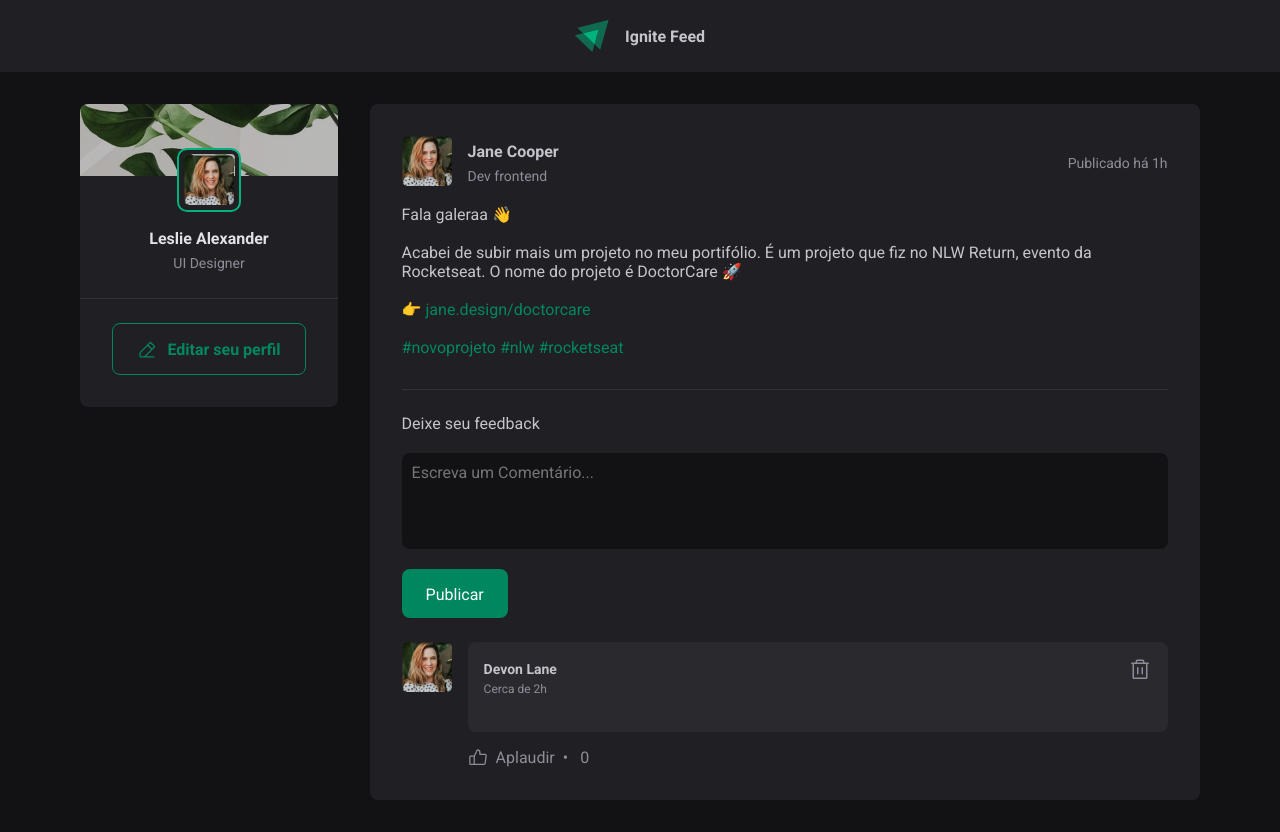
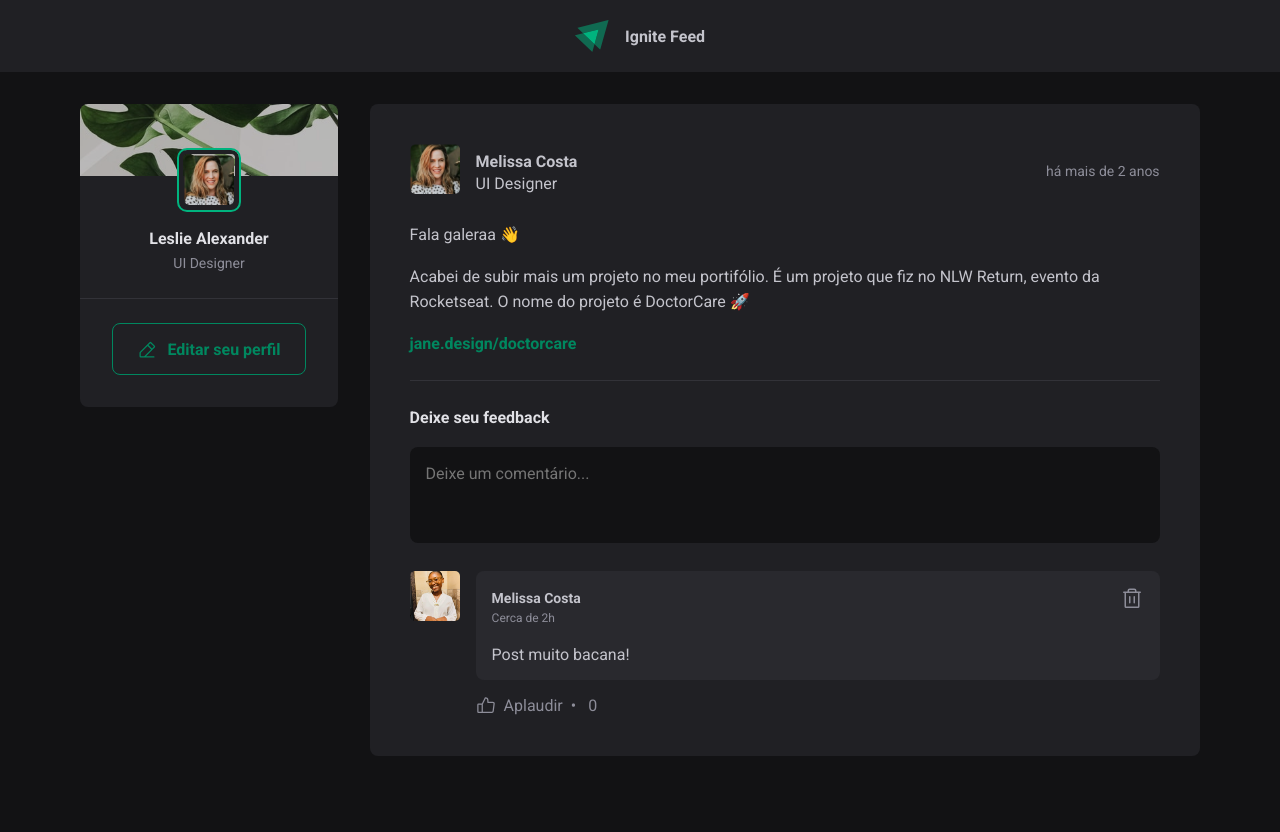
Before and after one commit to mellcosta/ignite-feed, a React (Vite) app: page / in a window 1280 px wide. After the commit the page ends 800 px from the top, so only its background shows below. Built offline with nearby package versions, Linux system fonts and the light colour scheme.

Commit message:
🔧 Updating Functionalities

```diff
--- a/index.html
+++ b/index.html
@@ -1,13 +1,16 @@
 <!doctype html>
-<html lang="en">
+<html lang="ptBR">
   <head>
     <meta charset="UTF-8" />
     <link rel="icon" href="./src/assets/ignite-feed-logo.svg" />
-    <link rel="preconnect" href="https://fonts.googleapis.com">
-    <link rel="preconnect" href="https://fonts.gstatic.com" crossorigin>
+    <link rel="preconnect" href="https://fonts.googleapis.com" />
+    <link rel="preconnect" href="https://fonts.gstatic.com" crossorigin />
 
     <meta name="viewport" content="width=device-width, initial-scale=1.0" />
-    <link href="https://fonts.googleapis.com/css2?family=Roboto:wght@400;700&display=swap" rel="stylesheet">
+    <link
+      href="https://fonts.googleapis.com/css2?family=Roboto:wght@400;700&display=swap"
+      rel="stylesheet"
+    />
     <title>Ignite Feed</title>
   </head>
   <body>
--- a/package.json
+++ b/package.json
@@ -11,6 +11,7 @@
   },
   "dependencies": {
     "@phosphor-icons/react": "^2.1.7",
+    "date-fns": "^4.1.0",
     "react": "^18.3.1",
     "react-dom": "^18.3.1"
   },
--- a/src/App.jsx
+++ b/src/App.jsx
@@ -4,6 +4,28 @@
 
 import "./global.css";
 import styles from "./App.module.css";
+
+const posts = [
+  {
+    id: 1,
+    author: {
+      avatarUrl: "./leslie-pic.png",
+      name: "Melissa Costa",
+      role: "UI Designer",
+    },
+
+    content: [
+      { type: "paragraph", content: "Fala galeraa 👋" },
+      {
+        type: "paragraph",
+        content:
+          "Acabei de subir mais um projeto no meu portifólio. É um projeto que fiz no NLW Return, evento da Rocketseat. O nome do projeto é DoctorCare 🚀",
+      },
+      { type: "link", content: "jane.design/doctorcare" },
+    ],
+    publishedAt: new Date("2022-06-13 20:44:00"),
+  },
+];
 
 function App() {
   return (
@@ -12,7 +34,14 @@
       <main className={styles.container}>
         <Sidebar />
         <div>
-          <Post />
+          {posts.map((post) => (
+            <Post
+              key={post.id}
+              author={post.author}
+              content={post.content}
+              publishedAt={post.publishedAt}
+            />
+          ))}
         </div>
       </main>
     </>
--- a/src/components/Avatar.module.css
+++ b/src/components/Avatar.module.css
@@ -13,6 +13,7 @@
 .avatarWithBorder img,
 .avatar img {
   width: 50px;
+  height: 50px;
   object-fit: cover;
   border-radius: 5px;
 }
--- a/src/components/Comment.jsx
+++ b/src/components/Comment.jsx
@@ -18,12 +18,12 @@
 
   return (
     <div className={styles.comment}>
-      <Avatar hasborder={false} src="./leslie-pic.png" />
+      <Avatar hasborder={false} src="./melissa-costa.jpeg" />
       <section className={styles.commentBox}>
         <div className={styles.commentContent}>
           <header>
             <div className={styles.authorAndTime}>
-              <strong>Devon Lane</strong>
+              <strong>Melissa Costa</strong>
               <time
                 title="22 September of 2022, 15h30"
                 dateTime="2022-06-06 15:33:00"
--- a/src/components/Comment.module.css
+++ b/src/components/Comment.module.css
@@ -1,4 +1,5 @@
 .comment {
+  margin-top: 1.5rem;
   display: flex;
   gap: 1rem;
 }
--- a/src/components/Post.jsx
+++ b/src/components/Post.jsx
@@ -1,49 +1,111 @@
+/* eslint-disable react/prop-types */
+import { useState } from "react";
 import { Avatar } from "./Avatar";
 import { Comment } from "./Comment";
 import styles from "./Post.module.css";
+import { format, formatDistanceToNow } from "date-fns";
+import { pt } from "date-fns/locale";
 
-export function Post() {
+export function Post({ author, publishedAt, content }) {
+  const [comments, setComments] = useState(["Post muito bacana!"]);
+  const [newComment, setNewComment] = useState("");
+  const isNewCommentEmpty = newComment.length === 0;
+
+  const publishedDateFormatted = format(
+    publishedAt,
+    "d 'de' LLLL 'às' HH:mm'h' ",
+    { locale: pt },
+  );
+
+  const publishedDateRelativeToNow = formatDistanceToNow(publishedAt, {
+    locale: pt,
+    addSuffix: true,
+  });
+
+  function handleNewCommentChange(event) {
+    event.target.setCustomValidity(""); //event é sempre passado como argumento
+    setNewComment(event.target.value);
+  }
+
+  function handleCreateNewComment(event) {
+    event.preventDefault();
+
+    setComments([...comments, newComment]);
+    setNewComment("");
+  }
+
+  function deletComment(commentToDelete) {
+    const commentsWithOutDeletedOne = comments.filter((comment) => {
+      return comment !== commentToDelete;
+    });
+
+    setComments(commentsWithOutDeletedOne);
+  }
+
+  function handleNewCommentInvalid(event) {
+    event.target.setCustomValidity("Campo Obrigatório");
+  }
+
   return (
-    <>
-      <div className={styles.post}>
-        <div className={styles.header}>
+    <article className={styles.post}>
+      <header>
         <div className={styles.author}>
-            <Avatar hasBorder={false} src="./leslie-pic.png" />
+          <Avatar hasBorder={false} src={author.avatarUrl} />
           <span>
-              <strong>Jane Cooper</strong>
-              <p>Dev frontend</p>
+            <strong>{author.name}</strong>
+            <p>{author.role}</p>
           </span>
         </div>
 
-          <p>Publicado há 1h</p>
+        <time
+          title={publishedDateFormatted}
+          dateTime={publishedAt.toISOString()}
+        >
+          {publishedDateRelativeToNow}
+        </time>
+      </header>
+
+      <div className={styles.content}>
+        {content.map((line) => {
+          if (line.type === "paragraph") {
+            return <p key={line.content}> {line.content} </p>;
+          } else if (line.type === "link") {
+            return (
+              <p key={line.content}>
+                <a href=""> {line.content} </a>
+              </p>
+            );
+          }
+        })}
       </div>
 
-        <div className={styles.content}>
-          Fala galeraa 👋
-          <br />
-          <br />
-          Acabei de subir mais um projeto no meu portifólio. É um projeto que
-          fiz no NLW Return, evento da Rocketseat. O nome do projeto é
-          DoctorCare 🚀
-          <br />
-          <br />
-          <a href="#">👉 jane.design/doctorcare</a>
-          <br />
-          <br />
-          <a href="#">#novoprojeto #nlw #rocketseat</a>
-        </div>
+      <form className={styles.commentForm} onSubmit={handleCreateNewComment}>
+        <strong>Deixe seu feedback</strong>
 
-        <form className={styles.form}>
-          <p>Deixe seu feedback</p>
         <textarea
-            id={styles.textarea}
-            placeholder="Escreva um Comentário..."
-          ></textarea>
-          <button>Publicar</button>
+          placeholder="Deixe um comentário..."
+          name="comment"
+          onChange={handleNewCommentChange}
+          required
+          onInvalid={handleNewCommentInvalid}
+          value={newComment}
+        />
+        <footer>
+          <button disabled={isNewCommentEmpty} type="submit">
+            Publicar
+          </button>
+        </footer>
       </form>
 
-        <Comment />
+      <div className={styles.commentList}>
+        {comments.map((comment) => (
+          <Comment
+            key={comment}
+            content={comment}
+            onDeleteComment={deletComment}
+          />
+        ))}
       </div>
-    </>
+    </article>
   );
 }
--- a/src/components/Post.module.css
+++ b/src/components/Post.module.css
@@ -2,75 +2,116 @@
   background: var(--gray-800);
   max-width: 830px;
   height: fit-content;
-  padding: 2rem;
+  padding: 2.5rem;
   border-radius: 8px;
 }
 
-.header {
+.post > header {
   display: flex;
   align-items: center;
   justify-content: space-between;
-  font-size: 14px;
 }
-.header p {
+.post > header time {
+  font-size: 0.875rem;
   color: var(--gray-400);
 }
 
 .author {
   display: flex;
+  align-items: center;
   gap: 1rem;
 }
 
 .author strong {
-  line-height: 2rem;
+  display: block;
+  line-height: 1.6rem;
   font-size: 16px;
+}
+.authorInfo span {
+  display: block;
+  font-size: 0.875rem;
+  color: var(--gray-400);
+  line-height: 1.6;
 }
 
 .content {
-  padding: 1rem 0;
+  line-height: 1.6;
+  color: var(--gray-300);
+  margin-top: 1.5rem;
+}
+.content p {
+  margin-top: 1rem;
 }
 
 .content a {
+  font-weight: bold;
   color: var(--green-500);
   text-decoration: none;
 }
+.content a:hover {
+  color: var(--green-300);
+}
 
-.form {
-  display: flex;
+.commentForm {
+  /* display: flex;
   flex-direction: column;
   gap: 20px;
-  justify-content: center;
-
-  margin-top: 1rem;
-  padding: 1.5rem 0;
+  justify-content: center; */
+  width: 100%;
+  margin-top: 1.5rem;
+  padding-top: 1.5rem;
   border-top: 1px solid var(--gray-600);
 }
-
-.form #textarea {
-  background-color: var(--gray-900);
-  color: var(--gray-500);
-
-  min-height: 96px;
-  border-radius: 8px;
-  border: none;
-  padding: 10px;
-  resize: none;
-  outline: none;
+.commentForm > strong {
+  line-height: 1.6;
+  color: var(--gray-100);
 }
 
-.form #textarea:focus-within {
+.commentForm textarea {
+  width: 100%;
+  background-color: var(--gray-900);
+  color: var(--gray-100);
+  line-height: 1.4;
+  height: 6rem;
+
+  border-radius: 8px;
+  border: 0;
+  resize: none;
+  padding: 1rem;
+  margin-top: 1rem;
+}
+
+.commentForm textarea:focus-within {
+  outline: none;
   border: 2px solid var(--green-500);
 }
 
-.form button {
-  width: fit-content;
-  padding: 16px 24px 14px 24px;
+.commentForm button[type="submit"] {
+  padding: 1rem 1.5rem;
+  margin-top: 1rem;
   border-radius: 8px;
-  border: none;
-  background-color: var(--green-500);
-  color: var(--white);
+  border: 0;
+  background: var(--green-500);
+  color: white;
+  font-weight: bold;
+  cursor: pointer;
+  transition: background-color 0.1s;
 }
 
-.form button:hover {
+.commentForm button[type="submit"]:not(:disabled):hover {
   background: var(--green-300);
 }
+.commentForm button[type="submit"]:disabled {
+  opacity: 0.7;
+  cursor: not-allowed;
+}
+
+.commentForm footer {
+  visibility: hidden;
+  max-height: 0;
+}
+
+.commentForm:focus-within footer {
+  visibility: visible;
+  max-height: none;
+}
```
Also changed, not shown: public/melissa-costa.jpeg (added), 1 other file (tests, documents, lock files or other folders). Lines whose indentation alone changed are shown as unchanged.
